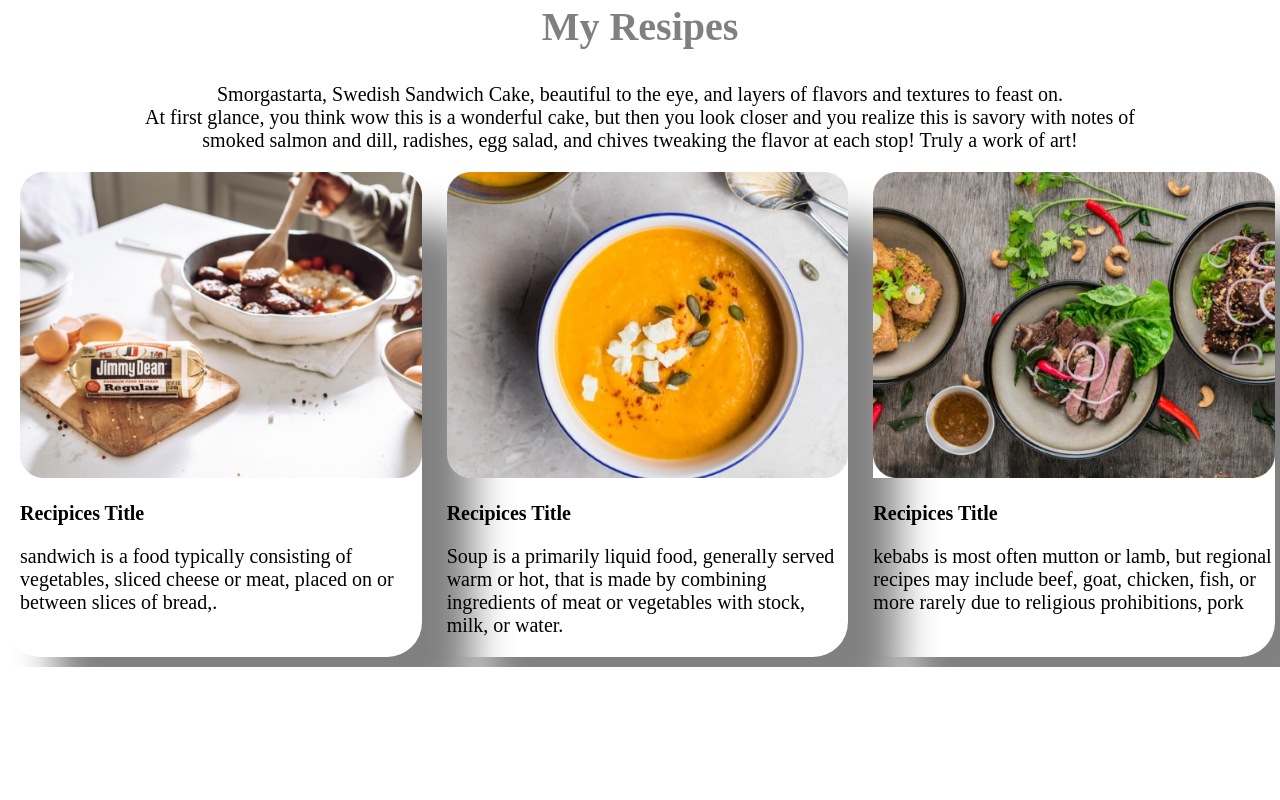
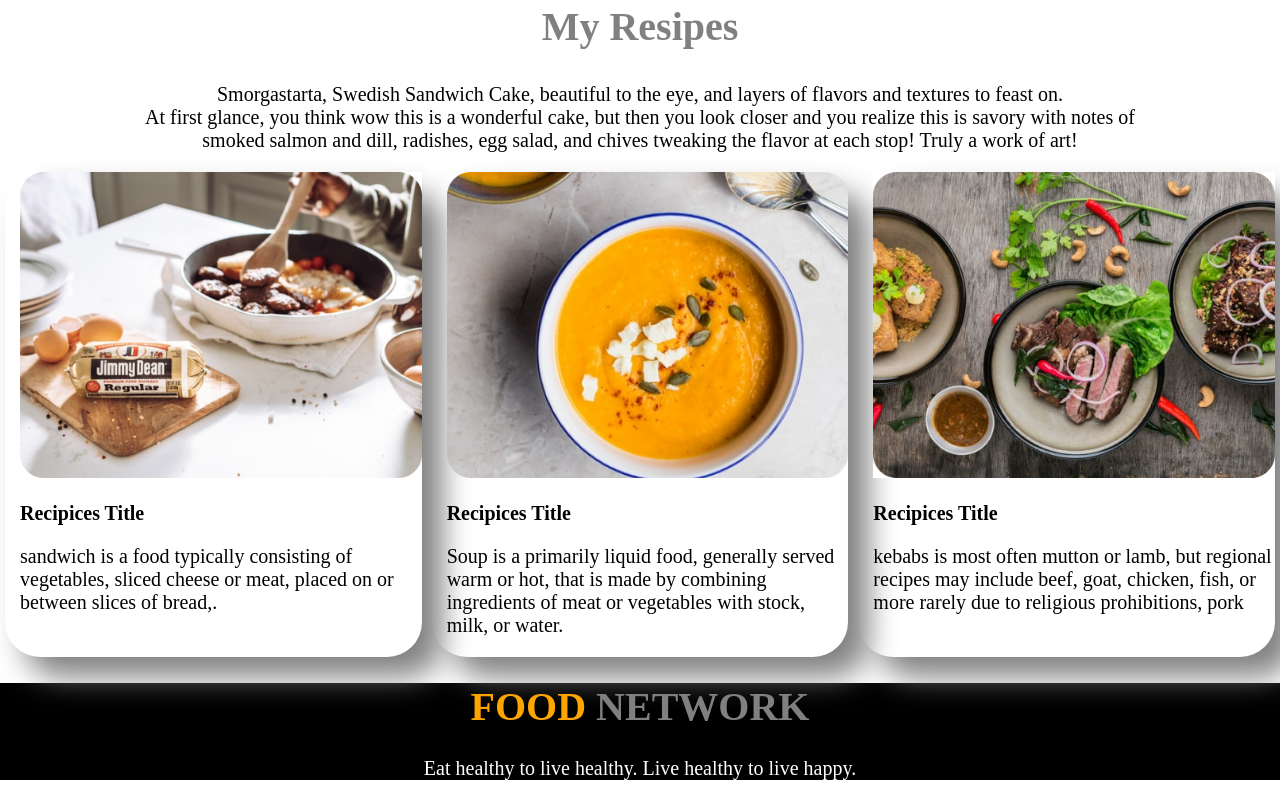
Before and after one commit to mostakshahariyar/food-network, a plain HTML site: page index.html in a window 1280 px wide. Shown: the part 1208-2008 px from the top of the page. Before the commit the page ends 1875 px from the top, so only its background shows below. Drawn offline with Linux system fonts and the light colour scheme.

Commit message:
all program in compled

```diff
--- a/index.html
+++ b/index.html
@@ -74,6 +74,10 @@
 			</div>
 		</div>
 	</section>
+	<footer class="bg-color-footer">
+		<h1> <span class="color">FOOD</span> NETWORK</h1>
+		<p class="text-color">Eat healthy to live healthy. Live healthy to live happy.</p>
+	</footer>
 
 </body>
 
--- a/style.css
+++ b/style.css
@@ -60,14 +60,21 @@ p{
 	font-weight: 800;
 }
 .thard-width{
-	box-shadow: 50px 50px 40px gray;
+	box-shadow: 20px 20px 30px gray;
 	width: 33.33%;
 	padding-left: 15px;
 	margin-left: 5px;
-	margin-bottom: 10px;
+
 	margin-right: 5px;
 	border-radius: 35px;
 }
 .thard-width img{
 	width: 100%;
 }
+.bg-color-footer{
+	background-color: black;
+	text-align: center;
+}
+.text-color{
+	color: white;
+}
```
